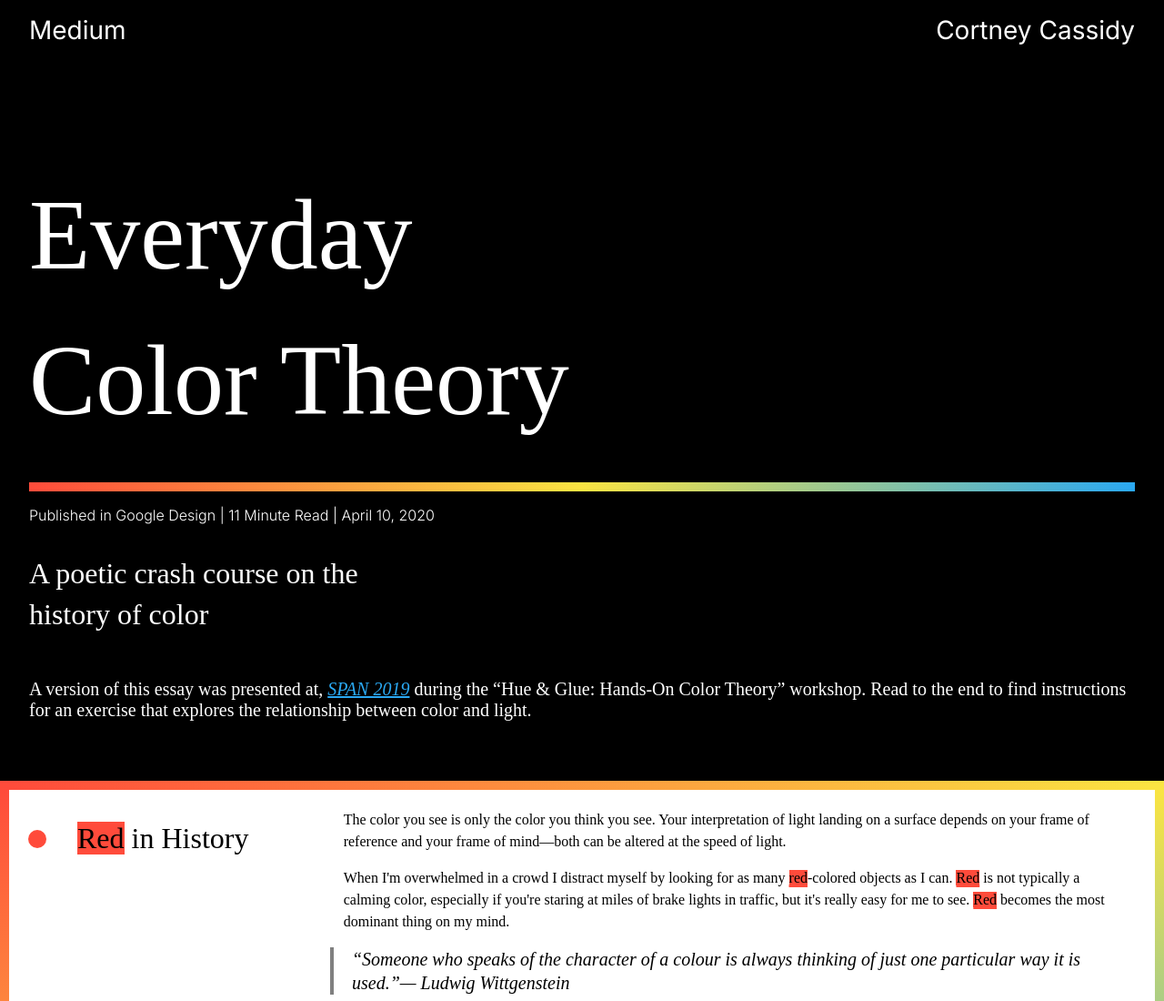
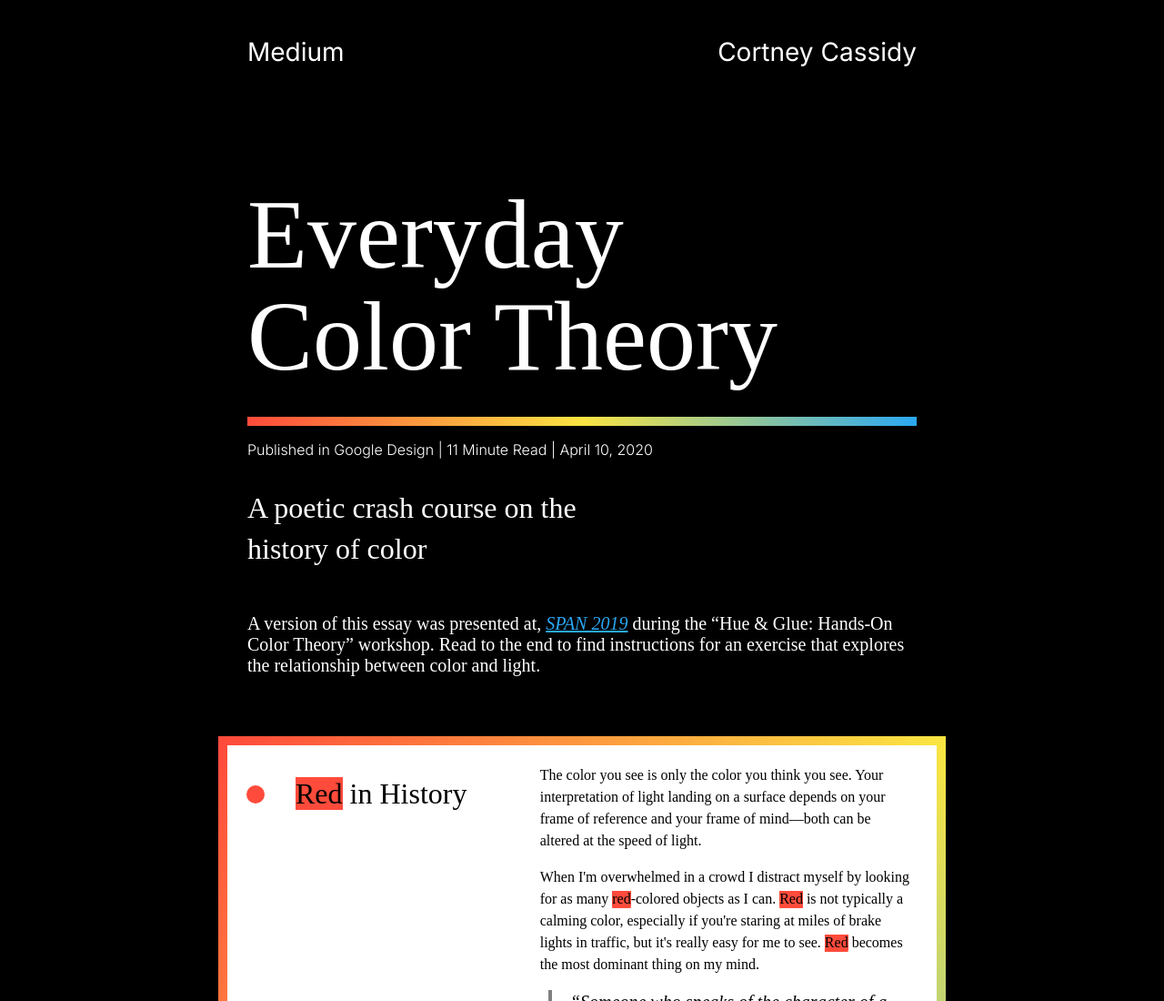
Before and after one commit to Ziwei999/Spread, a plain HTML site: page index.html in a window 1280 px wide. Shown: the top 1100 px of the page at 91% size. Drawn offline with Linux system fonts and the light colour scheme; a web font is replaced by a local one.

Commit message:
margin media queries

```diff
--- a/style.css
+++ b/style.css
@@ -293,7 +293,7 @@ hr{
     }
 
     body{
-
+        margin: 2.5rem 15rem;
     }
     p{
         font-size: 18px;
@@ -319,8 +319,8 @@ hr{
 
     }
     h1{
-        font-size: 6.875rem;
-        line-height: 10rem;
+        font-size: 6.75rem;
+        line-height: 7rem;
         padding-bottom: 1rem;
     }
     #details{
```
